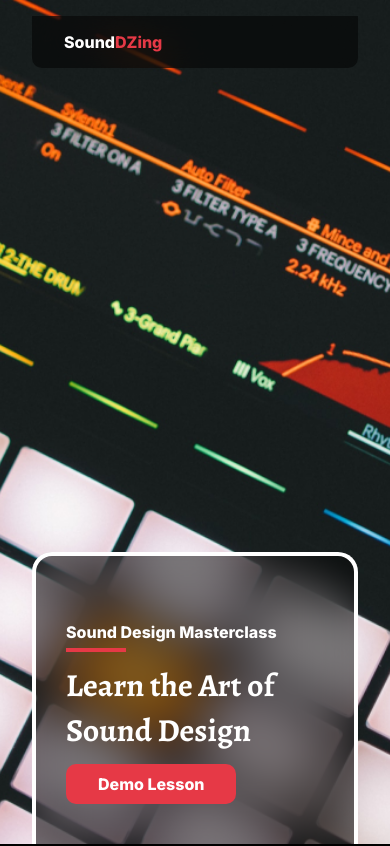
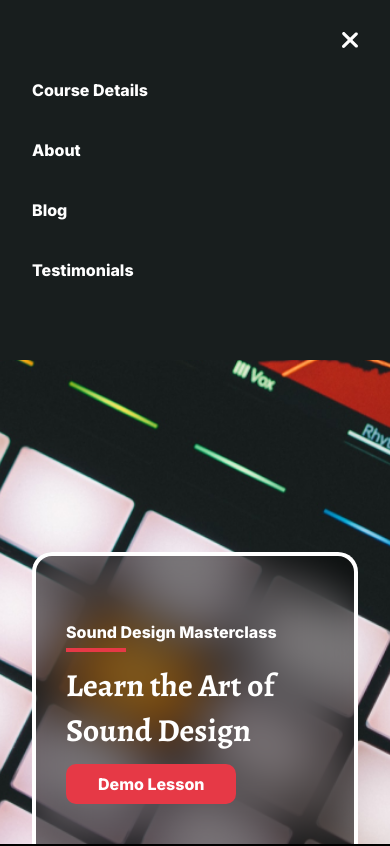
Before and after one commit to mauriziodm91/course-landing-page, a React (Vite) app: page / in a window 390 px wide. Shown: the top 846 px of the page. Built offline with nearby package versions, Linux system fonts and the light colour scheme.

Commit message:
created a mobile menu container inside Navbar component

```diff
--- a/src/components/Navbar/Navbar.component.jsx
+++ b/src/components/Navbar/Navbar.component.jsx
@@ -1,26 +1,53 @@
+import MenuIcon from '../../assets/MenuIcon.svg'
+import Close from '../../assets/close.svg'
 import './Navbar.css'
 
 const Navbar = () => {
   return (
+    <>
       <nav>
         <a href='#' className='logo'>
           Sound<span className='red'>DZing</span>
         </a>
         <ul>
           <li>
-          <a href='#'>Course Details</a>
+            <a href='#topics'>Course Details</a>
           </li>
           <li>
-          <a href='#'>About</a>
+            <a href='#info'>About</a>
           </li>
           <li>
-          <a href='#'>Blog</a>
+            <a href='#blog'>Blog</a>
           </li>
           <li>
-          <a href='#'>Testimonials</a>
+            <a href='#testimonials'>Testimonials</a>
           </li>
         </ul>
+
+        <div className='menu-icon'>
+          <img src={MenuIcon} alt='' />
+        </div>
       </nav>
+      <div className='mobile-menu-container'>
+        <div className='close-icon'>
+          <img src={Close} alt='' />
+        </div>
+        <ul className='menu-items'>
+          <li>
+            <a href='#topics'>Course Details</a>
+          </li>
+          <li>
+            <a href='#info'>About</a>
+          </li>
+          <li>
+            <a href='#blog'>Blog</a>
+          </li>
+          <li>
+            <a href='#testimonials'>Testimonials</a>
+          </li>
+        </ul>
+      </div>
+    </>
   )
 }
 
--- a/src/components/Navbar/Navbar.css
+++ b/src/components/Navbar/Navbar.css
@@ -30,6 +30,11 @@
   color: var(--red-color);
 }
 
+.menu-icon,
+.mobile-menu-container {
+  display: none;
+}
+
 /* Tablet query */
 
 @media (max-width: 1040px) {
@@ -51,4 +56,38 @@
     right: 32px;
     top: 16px;
   }
+
+  nav .menu-icon {
+    display: block;
+  }
+
+  .mobile-menu-container {
+    display: flex;
+    position: fixed;
+    z-index: 600;
+    background: var(--dark-color);
+    left: 0;
+    right: 0;
+    padding: 60px 32px;
+  }
+
+  .mobile-menu-container .menu-items {
+    list-style: none;
+    padding: 0;
+    margin: 0;
+  }
+
+  .mobile-menu-container .close-icon {
+    position: fixed;
+    top: 32px;
+    right: 32px;
+  }
+
+  .mobile-menu-container .menu-items li a {
+    font-weight: 800;
+    font-size: 16px;
+    padding: 20px 0;
+    display: inline-block;
+    color: #fff;
+  }
 }
```
Also changed, not shown: src/assets/MenuIcon.svg (added), src/assets/close.svg (added). Lines whose indentation alone changed are shown as unchanged.
